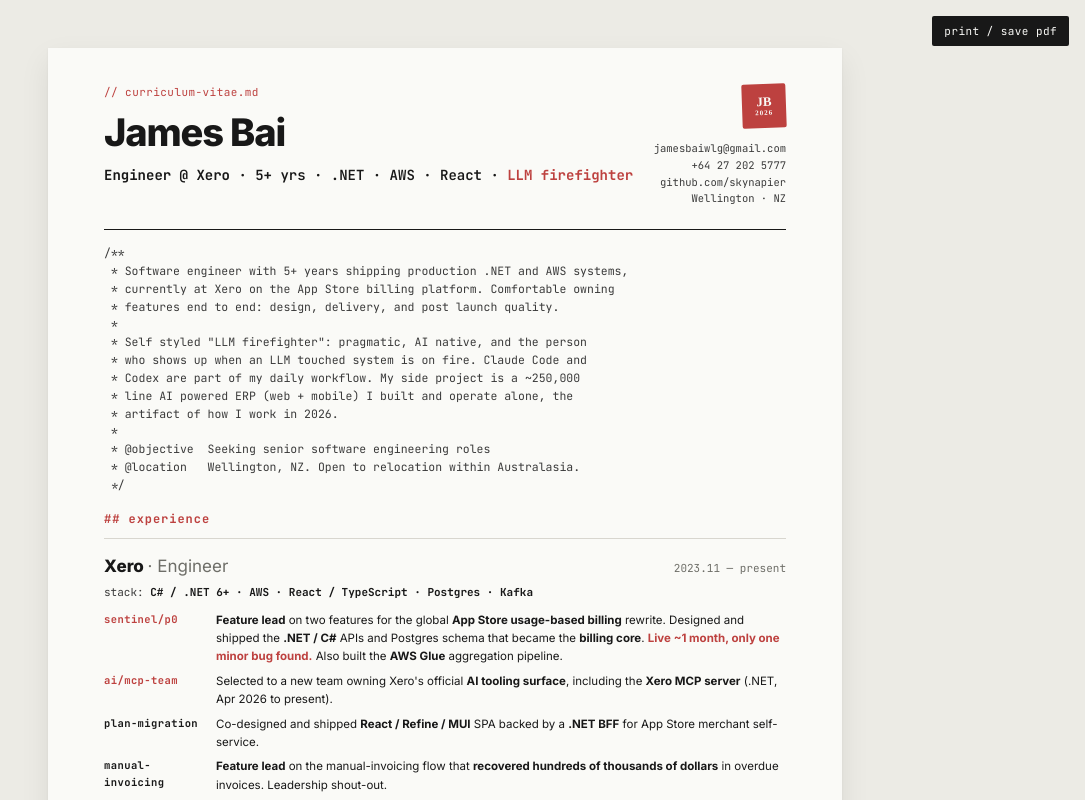
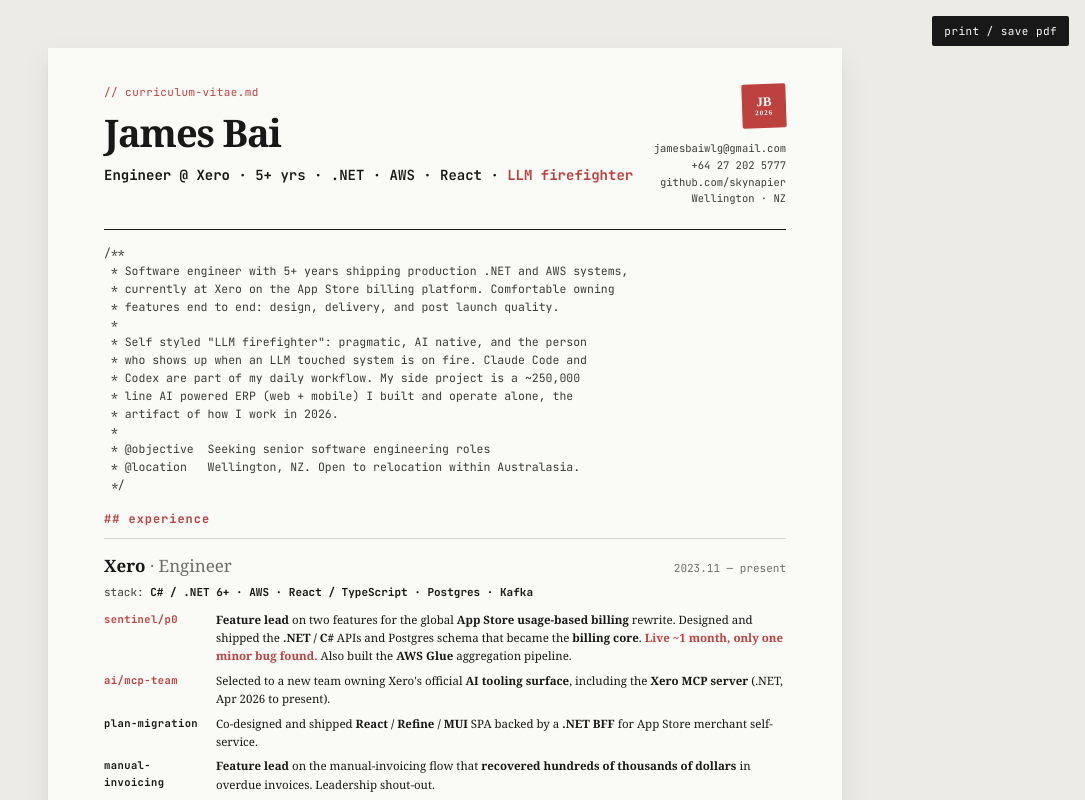
Before and after one commit to skynapier/resume, a React (Vite) app: page / in a window 1280 px wide. Shown: the top 800 px of the page, without its empty margins (195-1280 px from the left). Built offline with nearby package versions, Linux system fonts and the light colour scheme.

Commit message:
Try Georgia as primary resume font

```diff
--- a/src/components/KobanResume.tsx
+++ b/src/components/KobanResume.tsx
@@ -12,7 +12,7 @@
   const RED = "oklch(0.55 0.16 25)";
   const S = {
     page: {
-      fontFamily: '"Inter", "Helvetica Neue", sans-serif',
+      fontFamily: 'Georgia, "Times New Roman", serif',
       padding: "36px 56px 56px",
       color: "var(--ink)",
       fontSize: "11.5px",
--- a/src/styles.css
+++ b/src/styles.css
@@ -4,7 +4,7 @@
 body {
   margin: 0;
   background: #ecebe5;
-  font-family: "Inter", system-ui, sans-serif;
+  font-family: Georgia, "Times New Roman", serif;
   -webkit-font-smoothing: antialiased;
 }
 
```
